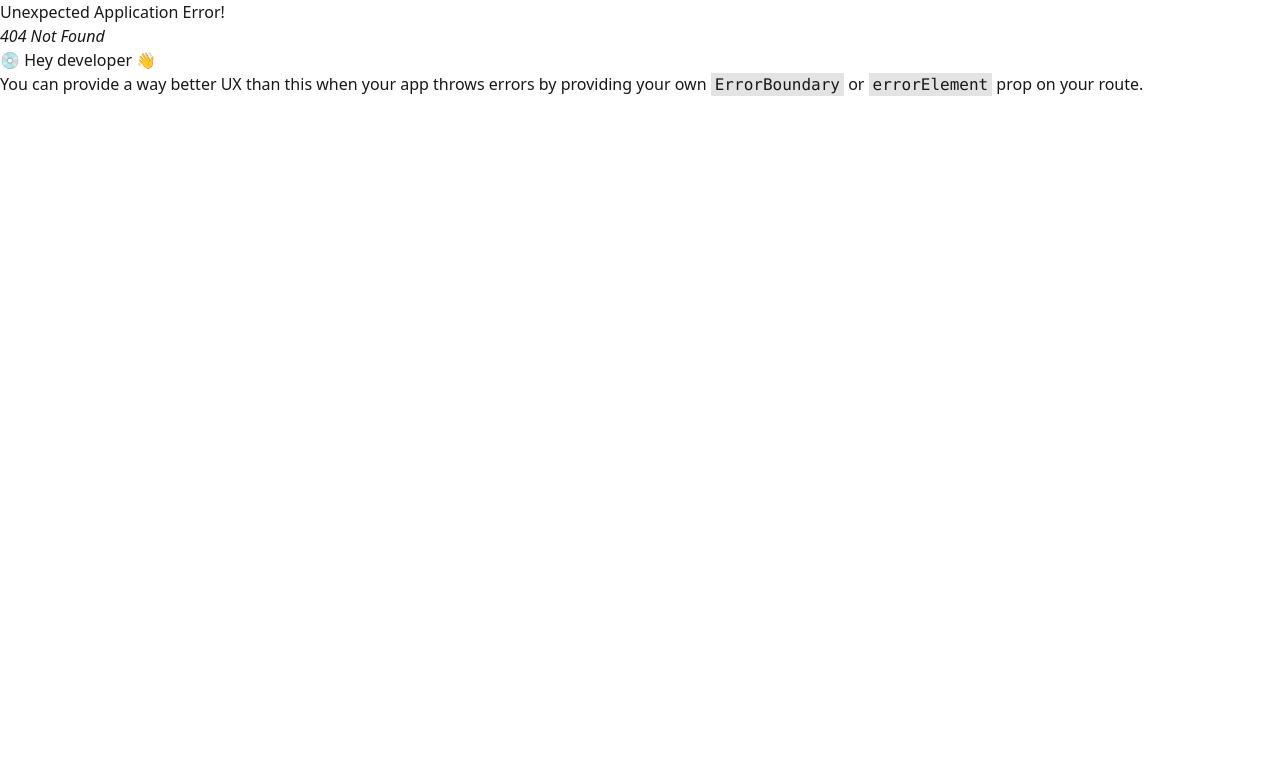
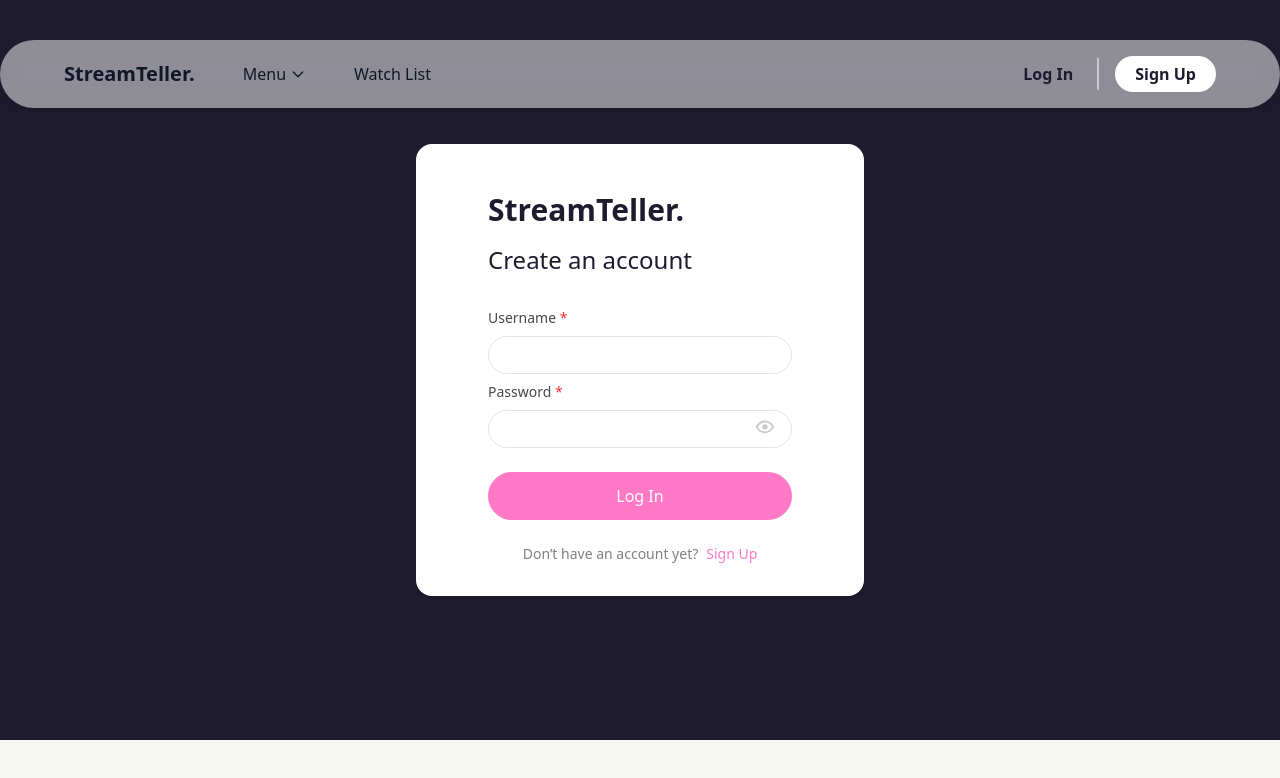
Before and after one commit to varinporn/React-MovieReview, a React (Vite) app: page /login in a window 1280 px wide. Before the commit this address had no page. Shown: the top 778 px of the page. Built offline with nearby package versions, Linux system fonts and the light colour scheme.

Commit message:
[update] register form ui and add login page

```diff
--- a/src/routers/router.jsx
+++ b/src/routers/router.jsx
@@ -11,6 +11,7 @@ import Dashboard from '../admin/pages/Dashboard'
 import ManageShows from '../admin/pages/ManageShows'
 import AddEditShow from '../admin/pages/AddEditShow'
 import Register from '../user/pages/Register'
+import Login from '../user/pages/Login'
 
 const router = createBrowserRouter([
   {
@@ -23,6 +24,8 @@ const router = createBrowserRouter([
       { path: '/all', element: <AllList /> },
       { path: '/watch-list', element: <WatchList /> },
       { path: '/register', element: <Register /> },
+      { path: '/login', element: <Login /> },
+
       {
         path: '/title/:id',
         element: <Detail />,
--- a/src/user/components/Navbar.jsx
+++ b/src/user/components/Navbar.jsx
@@ -71,9 +71,9 @@ const Navbar = () => {
       {/* Right Section */}
       <div className="flex items-center space-x-4 mr-8">
         {/* Log In */}
-        <button className="py-1 px-2 text-[#1E1B2E] font-semibold rounded-full cursor-pointer">
+        <Link to={'/login'} className="py-1 px-2 text-[#1E1B2E] font-semibold rounded-full cursor-pointer">
           Log In
-        </button>
+        </Link>
         <svg
           width="2"
           height="32"
--- a/src/user/pages/Login.jsx
+++ b/src/user/pages/Login.jsx
@@ -1,8 +1,104 @@
-import React from 'react'
+import React, { useState } from 'react'
+import { Link } from 'react-router-dom'
+// import { useNavigate } from 'react-router-dom'
+// import toast from 'react-hot-toast'
 
 const Login = () => {
+
+  const [showPassword, setShowPassword] = useState(false)
+
   return (
-    <div>Login</div>
+    <div className="bg-white rounded-2xl shadow p-8 h-full w-[35%] mx-auto my-36 text-[#000000]">
+      <div className="px-10 space-y-8 pt-4">
+        <div className="space-y-4">
+          <h1 className="font-semibold text-3xl text-[#1E1B2E]">
+            StreamTeller.
+          </h1>
+          <p className="text-2xl font-light text-[#1E1B2E]">
+            Create an account
+          </p>
+        </div>
+
+        <form className="space-y-2">
+          {/* Username */}
+          <div className="space-y-1">
+            <label className="text-[#484848] block text-sm font-medium">
+              Username <span className="text-red-500">*</span>
+            </label>
+            <input
+              type="text"
+              required
+              className="border-[#E4E4E4] mt-1 w-full border rounded-full px-4 py-2 focus:outline-none focus:ring-2 focus:ring-[#FF79C6] text-sm placeholder-[#A2A2A2]"
+            />
+          </div>
+
+          {/* Password */}
+          <div className="space-y-1">
+            <label className="text-[#484848] block text-sm font-medium">
+              Password <span className="text-red-500">*</span>
+            </label>
+            <div className="relative">
+              <input
+                type={showPassword ? 'text' : 'password'}
+                required
+                className=" border-[#E4E4E4] mt-1 w-full border rounded-full px-4 py-2 pr-10 focus:outline-none focus:ring-2 focus:ring-[#FF79C6] text-sm placeholder-[#A2A2A2]"
+              />
+              <button
+                type="button"
+                onClick={() => setShowPassword((prev) => !prev)}
+                className="absolute inset-y-0 right-4 flex items-center text-gray-400 hover:text-gray-600"
+              >
+                {showPassword ? (
+                  <svg
+                    width="20"
+                    height="20"
+                    viewBox="0 0 20 20"
+                    fill="none"
+                    xmlns="http://www.w3.org/2000/svg"
+                  >
+                    <path
+                      d="M1.6493 4.34564L2.70479 3.2984L16.4921 17.0857L15.4448 18.1412L12.9051 15.6014C11.9568 15.9147 10.9508 16.0797 9.89528 16.0797C5.77229 16.0797 2.25126 13.5152 0.824707 9.89518C1.39368 8.44389 2.30074 7.16576 3.45517 6.15151L1.6493 4.34564ZM9.89528 7.42139C10.5514 7.42139 11.1806 7.68202 11.6445 8.14594C12.1084 8.60987 12.3691 9.23909 12.3691 9.89518C12.3695 10.176 12.3221 10.4549 12.2289 10.7198L9.07068 7.56157C9.3356 7.46837 9.61445 7.42097 9.89528 7.42139ZM9.89528 3.7107C14.0183 3.7107 17.5393 6.2752 18.9658 9.89518C18.2925 11.6045 17.1489 13.0883 15.6675 14.1748L14.4965 12.9957C15.6369 12.2069 16.5566 11.1396 17.1682 9.89518C16.5017 8.53448 15.4667 7.3881 14.181 6.58636C12.8953 5.78462 11.4105 5.3597 9.89528 5.35989C8.99647 5.35989 8.11415 5.50832 7.28955 5.77219L6.01967 4.51056C7.20709 3.99931 8.5182 3.7107 9.89528 3.7107ZM2.62233 9.89518C3.28889 11.2559 4.32385 12.4023 5.60954 13.204C6.89524 14.0057 8.38009 14.4307 9.89528 14.4305C10.4642 14.4305 11.025 14.3727 11.5445 14.2573L9.66439 12.369C9.0906 12.3075 8.55516 12.0514 8.14711 11.6433C7.73906 11.2353 7.48299 10.6999 7.42148 10.1261L4.61785 7.31419C3.8015 8.0151 3.11709 8.88917 2.62233 9.89518Z"
+                      fill="#C8C8C8"
+                    />
+                  </svg>
+                ) : (
+                  <svg
+                    width="22"
+                    height="22"
+                    viewBox="0 0 22 22"
+                    fill="none"
+                    xmlns="http://www.w3.org/2000/svg"
+                  >
+                    <path
+                      d="M13.6059 10.8847C13.6059 11.6064 13.3192 12.2985 12.8089 12.8088C12.2986 13.3192 11.6064 13.6059 10.8847 13.6059C10.163 13.6059 9.4709 13.3192 8.96059 12.8088C8.45027 12.2985 8.16357 11.6064 8.16357 10.8847C8.16357 10.163 8.45027 9.47084 8.96059 8.96053C9.4709 8.45021 10.163 8.16351 10.8847 8.16351C11.6064 8.16351 12.2986 8.45021 12.8089 8.96053C13.3192 9.47084 13.6059 10.163 13.6059 10.8847Z"
+                      fill="#C8C8C8"
+                    />
+                    <path
+                      d="M19.859 10.4792C17.9015 6.56346 14.4257 4.53528 10.8845 4.53528C7.34339 4.53528 3.86755 6.56346 1.91012 10.4792C1.8472 10.6051 1.81445 10.7439 1.81445 10.8847C1.81445 11.0254 1.8472 11.1642 1.91012 11.2901C3.86755 15.2059 7.34339 17.2341 10.8845 17.2341C14.4257 17.2341 17.9015 15.2059 19.859 11.2901C19.9219 11.1642 19.9546 11.0254 19.9546 10.8847C19.9546 10.7439 19.9219 10.6051 19.859 10.4792ZM10.8845 15.42C8.19149 15.42 5.44038 13.9505 3.746 10.8847C5.44038 7.81882 8.19058 6.34939 10.8845 6.34939C13.5785 6.34939 16.3287 7.81882 18.0231 10.8847C16.3287 13.9505 13.5776 15.42 10.8845 15.42Z"
+                      fill="#C8C8C8"
+                    />
+                  </svg>
+                )}
+              </button>
+            </div>
+          </div>
+
+          <button
+            type="submit"
+            className="bg-[#FF79C6] hover:bg-[#FF94D2] focus:bg-[#FF88CC] w-full py-3 rounded-full mt-4 cursor-pointer  text-[#FFFFFF]"
+          >
+            Log In
+          </button>
+
+          <p className="text-[#808080] font-normal text-sm mt-4 text-center">
+            Don’t have an account yet?
+            <Link className="text-[#FF79C6] ml-2" to={'/register'}>
+              Sign Up
+            </Link>
+          </p>
+        </form>
+      </div>
+    </div>
   )
 }
 
--- a/src/user/pages/Register.jsx
+++ b/src/user/pages/Register.jsx
@@ -95,7 +95,7 @@ const Register = () => {
               onChange={(e) => onChange('username', e.target.value)}
               onBlur={() => onBlur('username')}
               required
-              className="border-[#E4E4E4] mt-1 w-full border rounded-full px-4 py-2 focus:outline-none focus:ring-2 focus:ring-blue-400 text-sm placeholder-[#A2A2A2]"
+              className="border-[#E4E4E4] mt-1 w-full border rounded-full px-4 py-2 focus:outline-none focus:ring-2 focus:ring-[#FF79C6] text-sm placeholder-[#A2A2A2]"
             />
             <div className="flex justify-end">
               {touched.username && !form.username && (
@@ -117,7 +117,7 @@ const Register = () => {
               onChange={(e) => onChange('email', e.target.value)}
               onBlur={() => onBlur('email')}
               required
-              className="itbms-email border-[#E4E4E4] mt-1 w-full border rounded-full px-4 py-2 focus:outline-none focus:ring-2 focus:ring-blue-400 text-sm placeholder-[#A2A2A2]"
+              className="itbms-email border-[#E4E4E4] mt-1 w-full border rounded-full px-4 py-2 focus:outline-none focus:ring-2 focus:ring-[#FF79C6] text-sm placeholder-[#A2A2A2]"
             />
 
             <div className="flex justify-end">
@@ -141,7 +141,7 @@ const Register = () => {
                 onChange={(e) => onChange('password', e.target.value)}
                 onBlur={() => onBlur('password')}
                 required
-                className=" border-[#E4E4E4] mt-1 w-full border rounded-full px-4 py-2 pr-10 focus:outline-none focus:ring-2 focus:ring-blue-400 text-sm placeholder-[#A2A2A2]"
+                className=" border-[#E4E4E4] mt-1 w-full border rounded-full px-4 py-2 pr-10 focus:outline-none focus:ring-2 focus:ring-[#FF79C6] text-sm placeholder-[#A2A2A2]"
               />
               <button
                 type="button"
@@ -204,7 +204,7 @@ const Register = () => {
                 value={form.confirmPassword}
                 onBlur={() => onBlur('confirmPassword')}
                 required
-                className=" border-[#E4E4E4] mt-1 w-full border rounded-full px-4 py-2 pr-10 focus:outline-none focus:ring-2 focus:ring-blue-400 text-sm placeholder-[#A2A2A2]"
+                className=" border-[#E4E4E4] mt-1 w-full border rounded-full px-4 py-2 pr-10 focus:outline-none focus:ring-2 focus:ring-[#FF79C6] text-sm placeholder-[#A2A2A2]"
               />
               <button
                 type="button"
@@ -269,7 +269,7 @@ const Register = () => {
 
           <p className="text-[#808080] font-normal text-sm mt-4 text-center">
             Already have an account?
-            <Link className="text-[#FF79C6] ml-2" to={'/'}>
+            <Link className="text-[#FF79C6] ml-2" to={'/login'}>
               Login
             </Link>
           </p>
```
